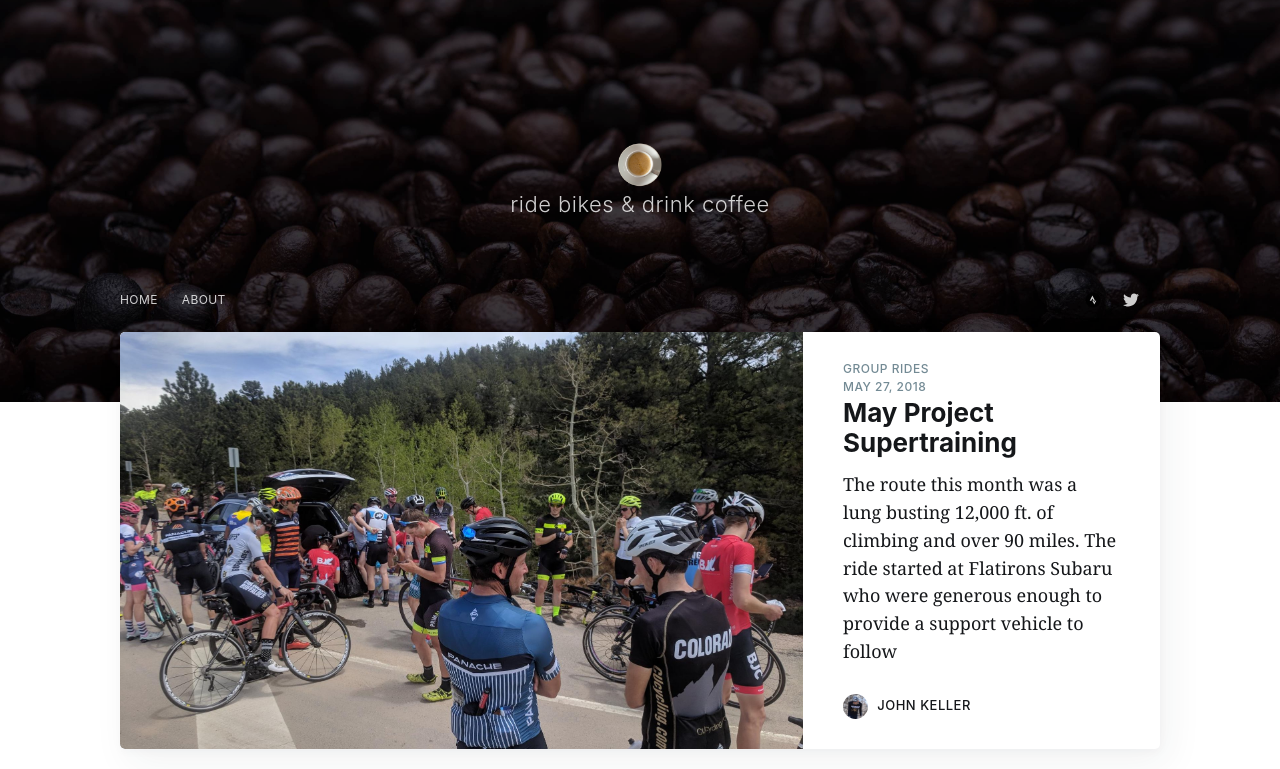
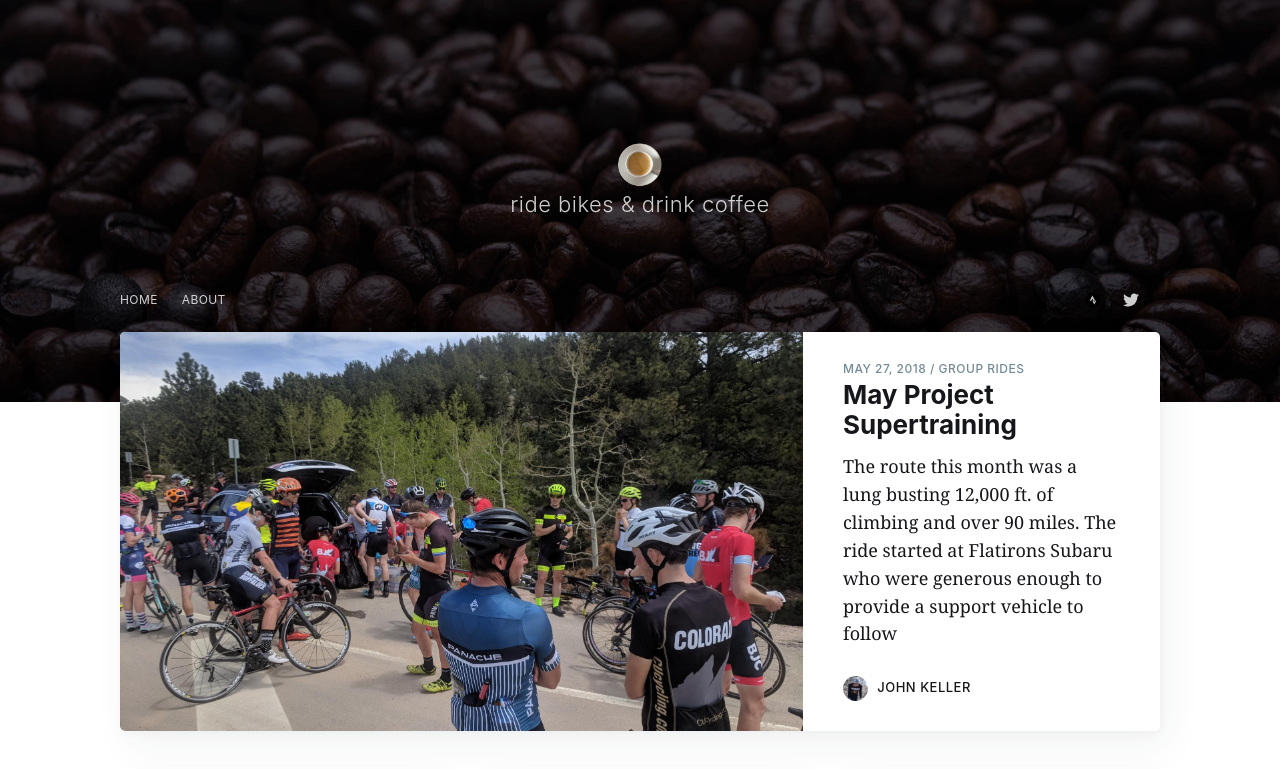
Before and after one commit to johnkeller101/johnkeller101.github.com, a Jekyll site: the page built from index.html, in a window 1280 px wide. Shown: the top 769 px of the page. Built offline with Jekyll 4.4.1, drawn with Linux system fonts in a browser that asks for light colours; nearby versions of some CDN libraries; the list of posts is cut into pages by our own code; comment, search, counter and statistics services are not loaded; some of the changed text lies outside the part shown; grey boxes are pictures that could not be loaded.

Commit message:
2018.06.01-15.34.40

```diff
--- a/_includes/post-card.html
+++ b/_includes/post-card.html
@@ -15,13 +15,13 @@
                     {% if post.tags.size > 0 %}
                         {% for tag in post.tags %}
                             {% if forloop.index == post.tags.size %}
-                                <span class="post-card-tags">{{ tag | capitalize | replace:'-',' ' }}</span>
+                                <span class="post-card-tags"><time datetime="{{ post.date | date:'%B %e, %Y' }}">{{ post.date | date:'%B %e, %Y'' }}</time> / {{ tag | capitalize | replace:'-',' ' }}</span>
                             {% else %}
                                <span class="post-card-tags">{{ tag | capitalize }}</span>
                             {% endif %}
                         {% endfor %}
                     {% endif %}
-                     <span class="post-card-tags"><time datetime="{{ post.date | date:'%B %e, %Y' }}">{{ post.date | date:'%B %e, %Y'' }}</time></span>
+                     <span class="post-card-tags"></span>
 
                     <h2 class="post-card-title">{{ post.title }}</h2>
                 </header>
```
